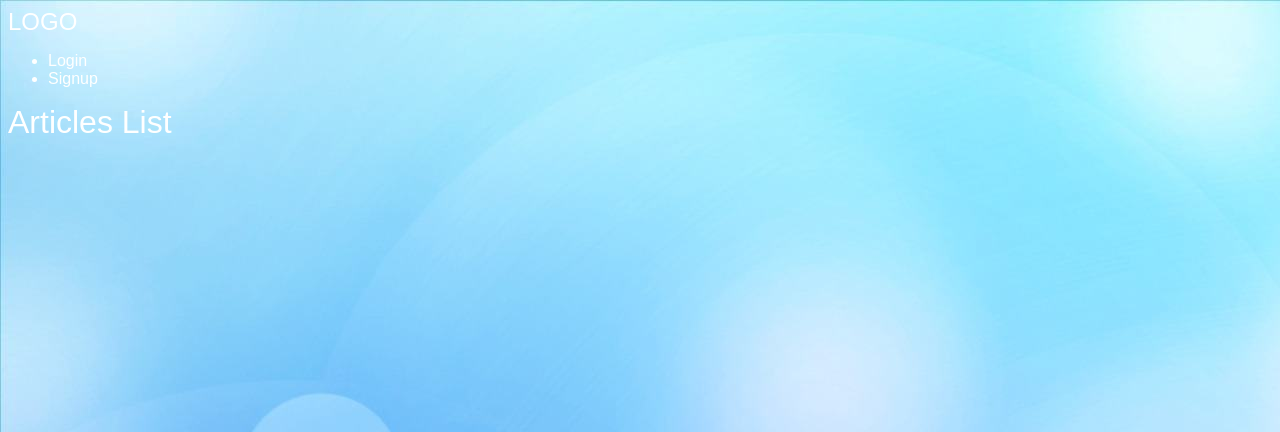
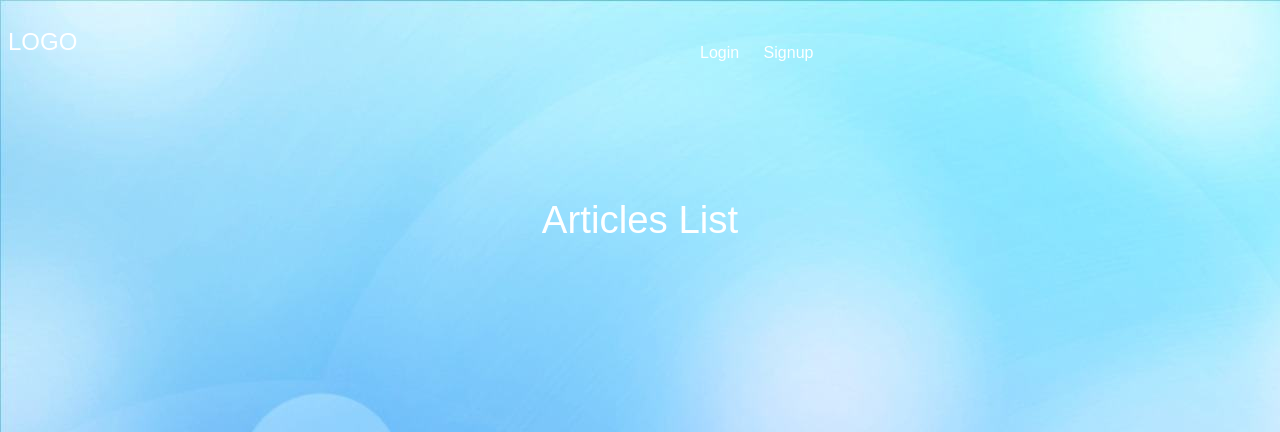
Before and after one commit to mosihere/Blog, a Django app: page /articles/ in a window 1280 px wide. Shown: the top 432 px of the page. Run offline with Django 3.2, Linux system fonts and the light colour scheme; data that the repository does not hold is empty.

Commit message:
css improved recently

```diff
--- a/articles/templates/articles/articleslist.html
+++ b/articles/templates/articles/articleslist.html
@@ -16,21 +16,32 @@ Articles List
 
     {% block content %}
 
-    <div class="container">
 
     <h1>Articles List</h1>
 
+
+ <div class="articles">
+
+
     {% for article in articles %}
 
-    <h2>
+  <div class="article">
+
+
+      <h2>
       <!-- here  we use slug= article.slug and get slug from article in models.py -->
       <a href="{% url 'articles:detail' slug=article.slug %}">{{article.title}}</a>   <!-- we create link with article.title :) -->
-    </h2>
+      </h2>
 
-    <p>{{article.snippet}}</p>  <!-- Read article.main_text from our models.py -->
-    <p>{{article.date}}</p>       <!-- Read article.date from our models.py -->
+      <p>{{article.snippet}}</p>  <!-- Read article.main_text from our models.py -->
+      <p>{{article.date}}</p>       <!-- Read article.date from our models.py -->
+
+      <p class="author">Added by {{article.author.username}}</p>
+
+</div>
     {% endfor %}
 
-    </div>
+</div>
+
 
     {% endblock %}
--- a/static/style.css
+++ b/static/style.css
@@ -6,16 +6,94 @@ body {
   color: #fff;
 }
 
+
 body *{
   font-family: arial;
 }
+
 
 h1,h2,h3,h4,h5,h6{
   font-weight: normal;
   margin: 0;
 }
 
+
 a,a:hover,a:visited{
   color:#fff;
   text-decoration: none;
 }
+
+
+.wrapper{
+  max-width: 960px;
+  margin: 0 auto;
+}
+
+
+div.wrapper h1{
+  text-align: center;
+  margin: 100px auto;
+  font-size: 2.4em;
+}
+
+header{
+  display: grid;
+  grid-template-columns: 1fr 1fr;
+  padding: 20px 0;
+}
+
+nav li{
+  display: inline-block;
+  margin-left:20px;
+}
+
+nav button{
+  background: none;
+  color: #fff;
+  cursor: pointer;
+  border: 0;
+  font-size: 1em;
+}
+
+.articles{
+  display: grid;
+  grid-template-columns: 1fr 1fr 1fr;
+  grid-gap: 30px;
+}
+
+.article{
+  padding: 10px;
+  border: 1px solid #00dba0;
+  position: relative;
+  padding-bottom: 40px;
+}
+
+.article h2{
+  font-size: 1.2em;
+}
+
+.article_detail .article{
+  padding: 0;
+}
+
+.article_detail .article img{
+  max-width: 100%;
+}
+
+.article_detail .article h2{
+  text-align: center;
+  font-size: 2em;
+}
+.article_detail .article p{
+  text-align: center;
+}
+
+.article .author{
+  padding: 10px;
+  background: #00dba0;
+  position: absolute;
+  right: 0;
+  button: 0;
+  margin: 0;
+  color: #f121f;
+}
--- a/templates/base.html
+++ b/templates/base.html
@@ -21,9 +21,12 @@
   </head>
   <body>
 
-<!-- articles: list  -> article refer to app name and list is the name in that app name -->
+
+
+<header>
   <h2><a href="{% url 'articles:list' %}">LOGO</a></h2>
 
+  <!-- articles: list  -> article refer to app name and list is the name in that app name -->
 
   <nav>
     <ul>
@@ -53,6 +56,8 @@
       {% endif %}
     </ul>
   </nav>
+</header>
+
 
 
 <div class="wrapper">
```
Lines whose indentation alone changed are shown as unchanged.
